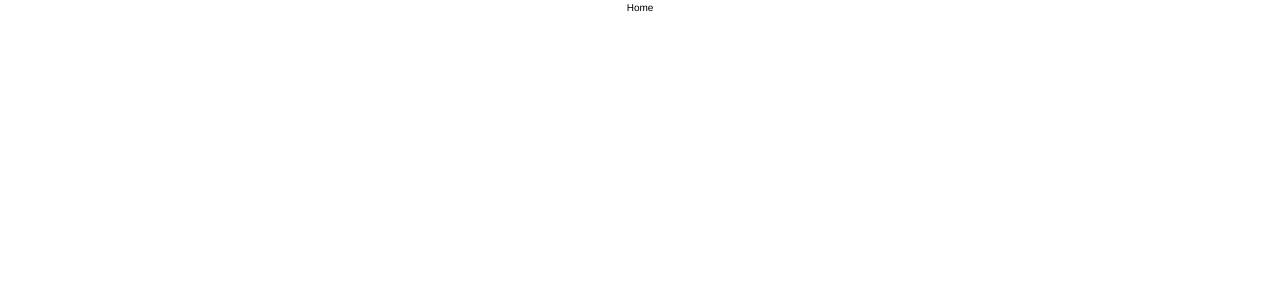
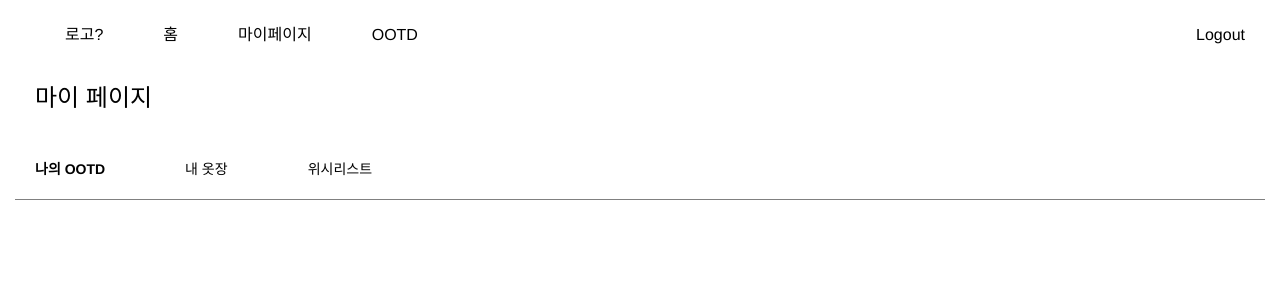
Before and after one commit to WeatherWearTeam/weather-wear-FE, a React (Vite) app: page / in a window 1280 px wide. Shown: the top 300 px of the page. Built offline with nearby package versions, Linux system fonts and the light colour scheme.

Commit message:
[STYLE] : 헤더, 메인타이틀 컴포넌트 스타일링

```diff
--- /dev/null
+++ b/src/components/Header.tsx
@@ -0,0 +1,65 @@
+import styled from "styled-components";
+
+function Header() {
+    return (
+        <HeaderContainer>
+            <Nav>
+                <NavLeft>
+                <NavItem href="#logo">로고?</NavItem>
+                    <NavItem href="#home">홈</NavItem>
+                    <NavItem href="#mypage">마이페이지</NavItem>
+                    <NavItem href="#ootd">OOTD</NavItem>
+                </NavLeft>
+                <NavRight>
+                    <NavItem href="#logout">Logout</NavItem>
+                </NavRight>
+            </Nav>
+        </HeaderContainer>
+    );
+}
+
+export default Header;
+
+const HeaderContainer = styled.div`
+  width: 100%;
+  height: 50px;
+  position: fixed;
+  top: 10px;
+  left: 0;
+  right: 0;
+  display: flex;
+  justify-content: center;
+  align-items: center;
+`;
+
+const Nav = styled.nav`
+  display: flex;
+  justify-content: space-between;
+  align-items: center; /* 수직 중앙 정렬 */
+  width: 100%;
+  padding: 0 15px; /* 패딩을 수정하여 네비게이션 바 내의 간격 조정 */
+`;
+
+const NavLeft = styled.div`
+  display: flex;
+  align-items: center; /* 수직 중앙 정렬 */
+  gap: 60px; /* 간격 조정 */
+  padding: 50px;
+`;
+
+const NavRight = styled.div`
+  display: flex;
+  align-items: center; /* 수직 중앙 정렬 */
+  margin-left: auto; /* NavRight를 오른쪽 끝으로 보냄 */
+  padding: 20px;
+`;
+
+const NavItem = styled.a`
+  color: black;
+  text-decoration: none;
+  font-size: 16px;
+
+  &:hover {
+    text-decoration: underline;
+  }
+`;
--- /dev/null
+++ b/src/components/MainTitle.tsx
@@ -0,0 +1,77 @@
+import styled from "styled-components";
+
+function MainTitle() {
+  return (
+    <MainTitleContainer>
+      <MainTitleTop>마이 페이지</MainTitleTop>
+      <MainTitleBottom>
+        <MainTitleSelectedItem>나의 OOTD</MainTitleSelectedItem>
+        <MainTitleItem>내 옷장</MainTitleItem>
+        <MainTitleItem>위시리스트</MainTitleItem>
+      </MainTitleBottom>
+    </MainTitleContainer>
+  );
+}
+
+export default MainTitle;
+
+const MainTitleContainer = styled.div`
+  width: 100%;
+  height: 120px;
+  position: fixed;
+  top: 80px;
+  left: 0;
+  right: 0;
+  display: flex;
+  justify-content: center;
+  flex-direction: column; /* 수직 정렬 */
+  align-items: flex-start; /* 상단 정렬 */
+  padding: 0 15px;
+`;
+
+const MainTitleTop = styled.div`
+  color: black;
+  width: 100%;
+  height: 50%;
+  text-align: left; /* 텍스트를 왼쪽 정렬 */
+  margin: 0; /* 기본 여백 제거 */
+  padding: 0 20px; /* 텍스트와 컨테이너 사이에 여백 추가 */
+  font-size: 24px;
+  box-sizing: border-box; /* 패딩과 보더를 포함한 박스 크기 조정 */
+`;
+
+const MainTitleBottom = styled.div`
+  color: black;
+  width: 100%;
+  height: 50%;
+  text-align: left; /* 텍스트를 왼쪽 정렬 */
+  margin: 0; /* 기본 여백 제거 */
+  padding: 0 20px; /* 텍스트와 컨테이너 사이에 여백 추가 */
+  font-size: 2em; /* h1 크기 */
+  box-sizing: border-box; /* 패딩과 보더를 포함한 박스 크기 조정 */
+  display: flex;
+  align-items: center; /* 수직 중앙 정렬 */
+  gap: 80px; /* 간격 조정 */
+  border-bottom: 1px solid gray; /* 하단의 수평선 */
+`;
+
+const MainTitleSelectedItem = styled.div`
+  background-color: white;
+  text-decoration: none;
+  font-size: 14px;
+  font-weight: bold;
+
+  &:hover {
+    text-decoration: underline;
+  }
+`;
+
+const MainTitleItem = styled.div`
+  background-color: white;
+  text-decoration: none;
+  font-size: 14px;
+
+  &:hover {
+    text-decoration: underline;
+  }
+`;
--- a/src/pages/Home.tsx
+++ b/src/pages/Home.tsx
@@ -1,5 +1,13 @@
+import Header from "@components/Header";
+import MainTitle from "@components/MainTitle";
+
 const Home = () => {
-  return <div>Home</div>;
+  return (
+    <div>
+    <Header/>
+    <MainTitle />
+  </div>
+  )
 };
 
 export default Home;
```
Also changed, not shown: 2 other files (tests, documents, lock files or other folders).
